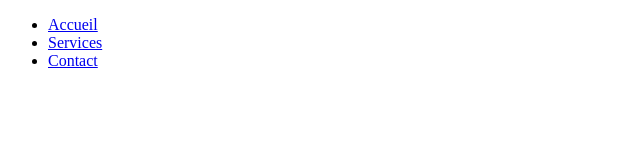
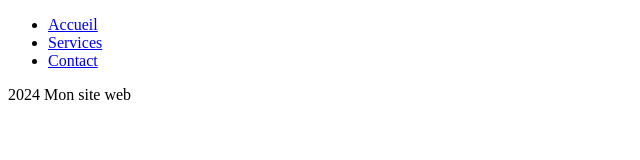
Before and after one commit to Saif-89/examen, a plain HTML site: page index.html in a window 1280 px wide. Shown: the whole page, without its empty margins (0-640 px from the left). Drawn offline with Linux system fonts and the light colour scheme.

Commit message:
Ajout du pied de page

```diff
--- a/index.html
+++ b/index.html
@@ -14,5 +14,8 @@
             <li><a href="#contact">Contact</a></li>
         </ul>
     </nav>
+<footer>
+    <p> 2024 Mon site web </p>
+</footer>
 </body>
 </html>
```
